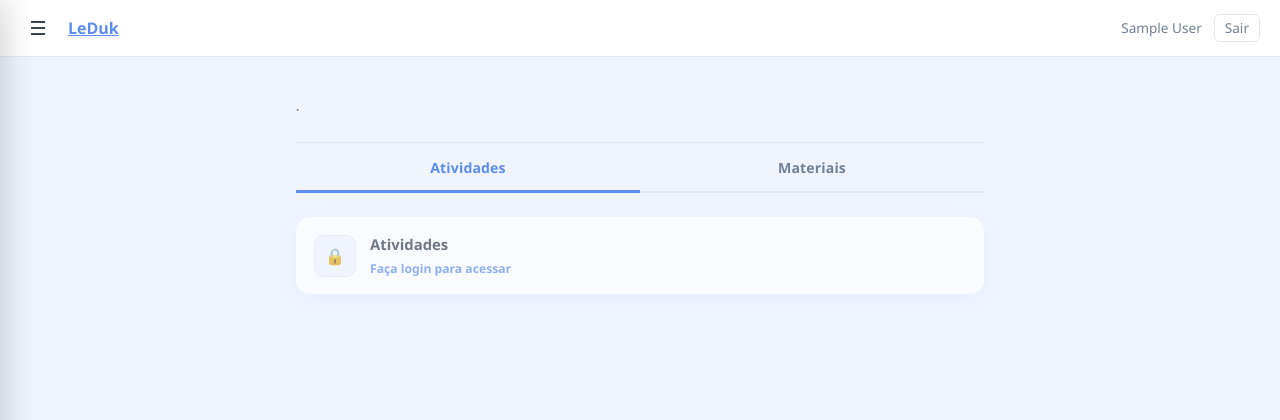
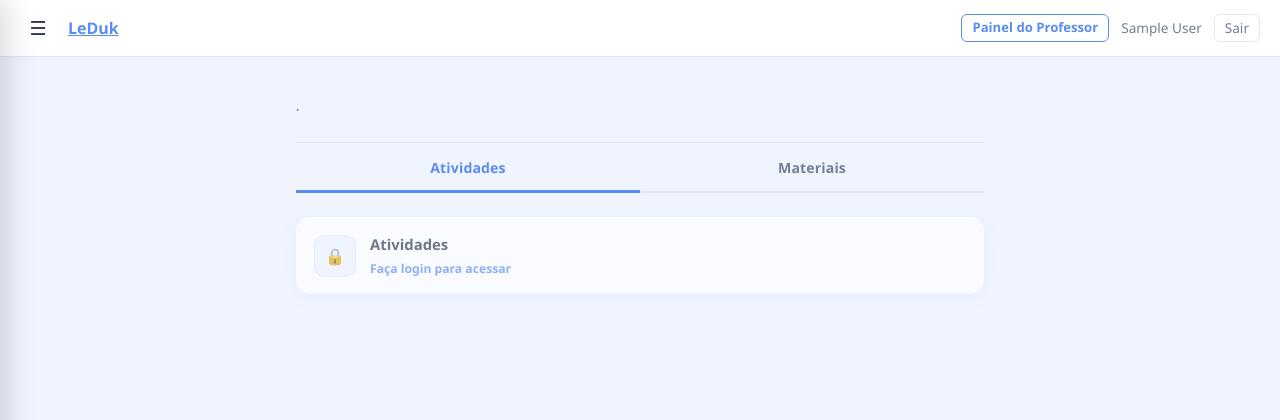
Before and after one commit to projetos-ept/leduk, a Flask app: page /turma/1/1 in a window 1280 px wide. Shown: the top 420 px of the page. Run offline with Flask 3, Linux system fonts and the light colour scheme; the visitor is signed in with stand-in values (Sample User, id 1); data that the repository does not hold is empty.

Commit message:
feat: role-based login redirect + professor link in topbar/drawer
- POST /login now redirects professor/admin to /professor/dashboard instead of /
- context_processor injects session_role into all templates
- topbar-prof badge (blue bordered pill) added to index.html, historico.html,
  portal.html topbar — visible only when session_role in (professor, admin)
- portal.html nav-drawer gains a "Painel do Professor" entry in the same gate
- .topbar-prof CSS: blue border pill, hover fills blue/white
- 2 new auth tests: aluno→/ and professor→/professor/dashboard redirects

Co-Authored-By: Claude Sonnet 4.6 <noreply@anthropic.com>
Claude-Session: https://claude.ai/code/session_01932d9MWxcEu37MTabMo9RG

```diff
--- a/app.py
+++ b/app.py
@@ -176,7 +176,7 @@ def create_app(config: dict | None = None) -> Flask:
 
     @app.context_processor
     def _inject_globals():
-        return {"pb_url": pb_url}
+        return {"pb_url": pb_url, "session_role": session.get("role", "")}
 
     @app.template_filter("youtube_id")
     def _youtube_id_filter(url: str) -> str:
@@ -228,6 +228,8 @@ def create_app(config: dict | None = None) -> Flask:
             session["aluno_nome"] = dados["record"].get("name", email)
             session["role"] = dados["record"].get("role", "aluno")
             session["ultimo_acesso"] = datetime.now(timezone.utc).isoformat()
+            if session["role"] in ("professor", "admin"):
+                return redirect(url_for("professor_dashboard"))
             return redirect(url_for("index"))
         except Exception:
             return render_template("auth/login.html", erro="Email ou senha incorretos."), 401
--- a/static/css/base.css
+++ b/static/css/base.css
@@ -772,6 +772,19 @@ body {
   color: var(--erro);
 }
 
+.topbar-prof {
+  font-size: .82rem;
+  font-weight: 700;
+  color: var(--primaria);
+  text-decoration: none;
+  border: 1.5px solid var(--primaria);
+  border-radius: 6px;
+  padding: 3px 10px;
+  transition: background .15s, color .15s;
+  white-space: nowrap;
+}
+.topbar-prof:hover { background: var(--primaria); color: #fff; }
+
 /* ------------------------------------------------------------------ */
 /* Timer                                                                */
 /* ------------------------------------------------------------------ */
--- a/templates/aluno/historico.html
+++ b/templates/aluno/historico.html
@@ -9,6 +9,9 @@
 <body>
 <nav class="topbar">
   <a href="/" class="topbar-logo">LeDuk</a>
+  {% if session_role in ("professor", "admin") %}
+    <a href="/professor/dashboard" class="topbar-prof">Painel do Professor</a>
+  {% endif %}
   {% if aluno_nome %}
     <span class="topbar-aluno">{{ aluno_nome }}</span>
     <a href="/logout" class="topbar-sair">Sair</a>
--- a/templates/index.html
+++ b/templates/index.html
@@ -10,6 +10,9 @@
 
 <nav class="topbar">
   <span class="topbar-logo">LeDuk</span>
+  {% if session_role in ("professor", "admin") %}
+    <a href="/professor/dashboard" class="topbar-prof">Painel do Professor</a>
+  {% endif %}
   {% if aluno_nome %}
     <span class="topbar-aluno">{{ aluno_nome }}</span>
     <a href="/logout" class="topbar-sair">Sair</a>
--- a/templates/turma/portal.html
+++ b/templates/turma/portal.html
@@ -49,10 +49,18 @@
           Início
         </a>
       </li>
+      {% if session_role in ("professor", "admin") %}
+        <li>
+          <a class="nav-link" href="/professor/dashboard">
+            <span class="nav-link-icon">📋</span>
+            Painel do Professor
+          </a>
+        </li>
+      {% endif %}
       {% if aluno_nome %}
         <li>
           <a class="nav-link" href="/aluno/historico">
-            <span class="nav-link-icon">📋</span>
+            <span class="nav-link-icon">📊</span>
             Histórico
           </a>
         </li>
@@ -78,6 +86,9 @@
 <nav class="topbar">
   <label for="nav-toggle" class="nav-toggle-btn" aria-label="Abrir menu">☰</label>
   <a href="/" class="topbar-logo">LeDuk</a>
+  {% if session_role in ("professor", "admin") %}
+    <a href="/professor/dashboard" class="topbar-prof">Painel do Professor</a>
+  {% endif %}
   {% if aluno_nome %}
     <span class="topbar-aluno">{{ aluno_nome }}</span>
     <a href="/logout" class="topbar-sair">Sair</a>
```
Also changed, not shown: tests/integration/test_auth.py (+36 -2 lines).
